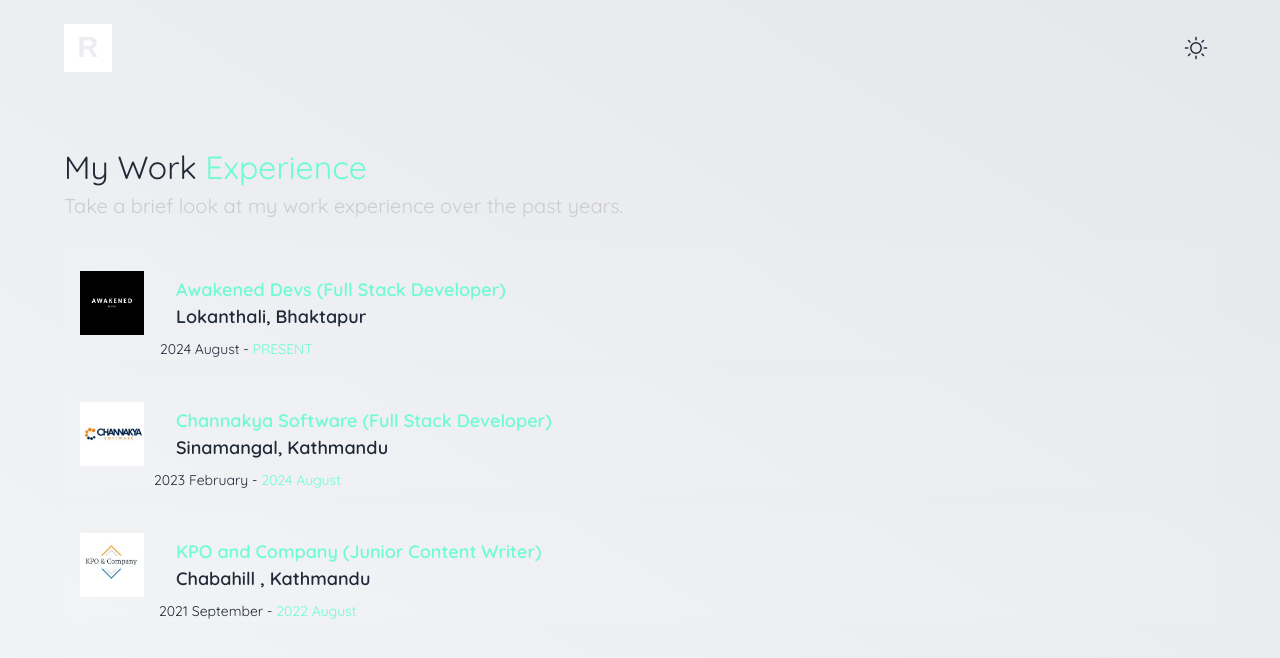
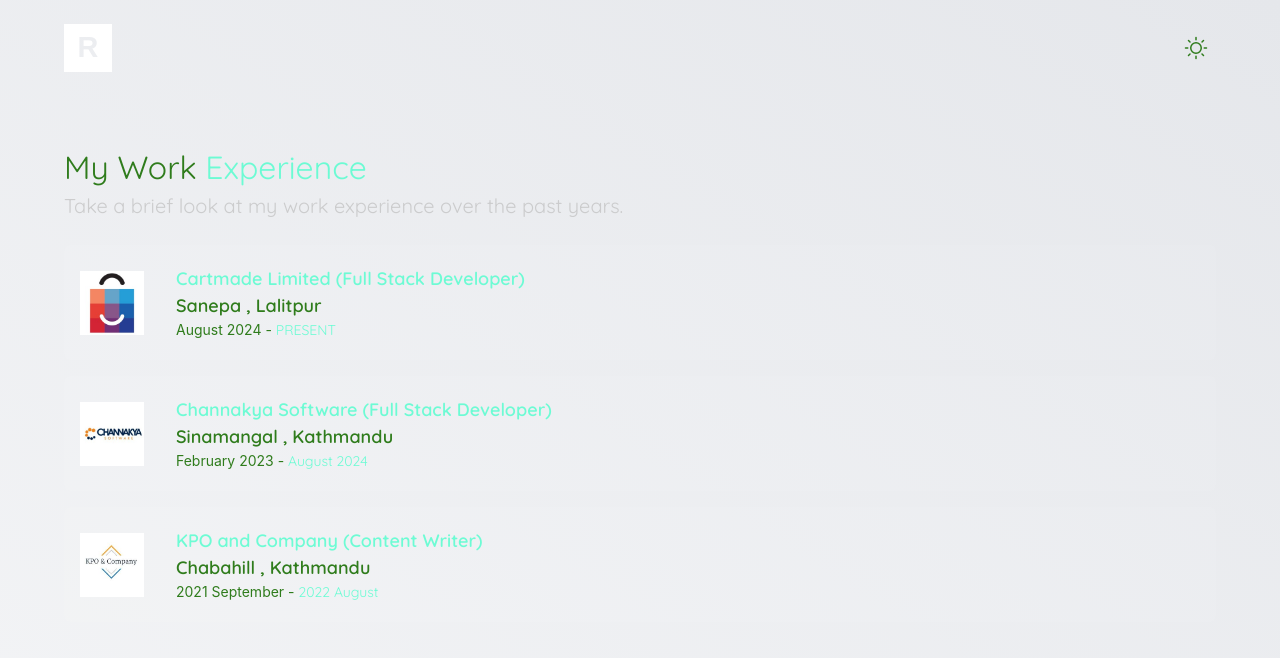
Before and after one commit to Adept-Rohan/portfolio-v2, a Next.js app: page /experience in a window 1280 px wide. Shown: the top 658 px of the page. Built offline with nearby package versions, Linux system fonts and the light colour scheme.

Commit message:
fixed design issue in work experience page

```diff
--- a/src/app/experience/page.tsx
+++ b/src/app/experience/page.tsx
@@ -1,7 +1,37 @@
 import Image from 'next/image'
 import KPO from '../../../public/images.jpeg'
-import Awakened from '../../../public/awakened.png'
+import Cartmade from '../../../public/cartmade_logo.jpg'
 import Channakya from '../../../public/Channakya.jpeg'
+
+
+const EXPERIENCE_DATA = [
+    {
+        image: Cartmade,
+        title: "Cartmade Limited",
+        location: "Sanepa , Lalitpur",
+        role: "Full Stack Developer",
+        dateFrom: "August 2024",
+        dateTo: "PRESENT"
+    }
+    ,
+    {
+        image: Channakya,
+        title: "Channakya Software",
+        location: "Sinamangal , Kathmandu",
+        role: "Full Stack Developer",
+        dateFrom: "February 2023",
+        dateTo: "August 2024"
+    }
+    ,
+    {
+        image: KPO,
+        title: "KPO and Company",
+        location: "Chabahill , Kathmandu",
+        role: "Content Writer",
+        dateFrom: "2021 September",
+        dateTo: "2022 August"
+    }
+]
 
 const Experience = () => {
     return (
@@ -11,42 +41,24 @@
                 <span className="font-quicksand text-[20px] text-customGray text-opacity-70">Take a brief look at my work experience over the past years.</span>
             </div>
             <div className="mt-6 flex flex-col gap-4">
-                <div className="rounded-md flex items-center cursor-pointer w-full h-[115px] dark:backdrop-blur-2xl transition-all duration-1000 opacity-1 -translate-y-0 bg-[#ffffff0a] hover:bg-[#ffffff0f] p-4 relative">
+                {
+                    EXPERIENCE_DATA.map((data)=> (
+                 <div className='rounded-md flex items-center cursor-pointer w-full h-[115px] dark:backdrop-blur-2xl transition-all duration-1000 opacity-1 -translate-y-0 bg-[#ffffff0a] hover:bg-[#ffffff0f] p-4 relative'>
                     <div className='w-16 h-16'>
-                        <Image src={Awakened} alt="Awakened Devs" />
+                        <Image src={data.image} alt="Awakened Devs" />
                     </div>
+                    <div className='flex flex-col items-center'>
                     <div className='flex flex-col ml-8 '>
-                        <span className='font-quicksand text-[18px] font-semibold text-customGreen text-opacity-75'>Awakened Devs {""} <span>(Full Stack Developer)</span></span>
-                        <span className='font-quicksand text-[18px] font-semibold'>Lokanthali, Bhaktapur</span>
+                        <span className='font-quicksand text-[18px] font-semibold text-customGreen text-opacity-75'>{data.title} {""} <span>({data.role})</span></span>
+                        <span className='font-quicksand text-[18px] font-semibold'>{data.location}</span>
+                    <div>
+                        {data.dateFrom} - <span className='font-quicksand text-customGreen text-opacity-75'>{data.dateTo}</span>
                     </div>
-                    <div className='absolute bottom-0 left-24 lg:right-6 font-quicksand'>
-                        2024 August - <span className='font-quicksand text-customGreen text-opacity-75'>PRESENT</span>
+                    </div>
                     </div>
                 </div>
-                <div className="rounded-md flex items-center cursor-pointer w-full h-[115px] dark:backdrop-blur-2xl transition-all duration-1000 opacity-1 -translate-y-0 bg-[#ffffff0a] hover:bg-[#ffffff0f] p-4 relative">
-                    <div className='w-16 h-16'>
-                        <Image src={Channakya} alt="Channakya Software" />
-                    </div>
-                    <div className='flex flex-col ml-8 '>
-                        <span className='font-quicksand text-[18px] font-semibold text-customGreen text-opacity-75'>Channakya Software{""} <span>(Full Stack Developer)</span></span>
-                        <span className='font-quicksand text-[18px] font-semibold'>Sinamangal, Kathmandu</span>
-                    </div>
-                    <div className='absolute bottom-0 left-[90px] lg:right-6 font-quicksand'>
-                        2023 February - <span className='font-quicksand text-customGreen text-opacity-75'>2024 August</span>
-                    </div>
-                </div>
-                <div className="rounded-md flex items-center cursor-pointer w-full h-[115px] dark:backdrop-blur-2xl transition-all duration-1000 opacity-1 -translate-y-0 bg-[#ffffff0a] hover:bg-[#ffffff0f] p-4 relative">
-                    <div className='w-16 h-16'>
-                        <Image src={KPO} alt="KPO and Company" />
-                    </div>
-                    <div className='flex flex-col ml-8 '>
-                        <span className='font-quicksand text-[18px] font-semibold text-customGreen text-opacity-75'>KPO and Company {""} <span>(Junior Content Writer)</span></span>
-                        <span className='font-quicksand text-[18px] font-semibold'>Chabahill , Kathmandu</span>
-                    </div>
-                    <div className='absolute bottom-0 left-[95px] lg:absolute lg:right-6   font-quicksand'>
-                        2021 September - <span className='font-quicksand text-customGreen text-opacity-75'>2022 August</span>
-                    </div>
-                </div>
+                    ))
+                }
             </div>
         </div>
     )
--- a/src/app/globals.css
+++ b/src/app/globals.css
@@ -9,7 +9,7 @@
 body {
   @apply text-gray-800; /* Light mode text color (dark gray) */
   background: linear-gradient(to top right, #f3f4f6, #e5e7eb); /* Light mode soft gray gradient */
-  color: #1f2937; /* Light mode text color */
+  color: #2f7c1c; /* Light mode text color */
   min-height: 100vh;
   margin: 0;
   padding: 0;
--- a/src/components/ThemeProvider.tsx
+++ b/src/components/ThemeProvider.tsx
@@ -6,6 +6,7 @@
 
 const ThemeProvider = () => {
     const { theme, toggleTheme } = useTheme();
+    console.log('hello')
     return (
         <button
             onClick={toggleTheme}
```
Also changed, not shown: public/cartmade_logo.jpg (added).
